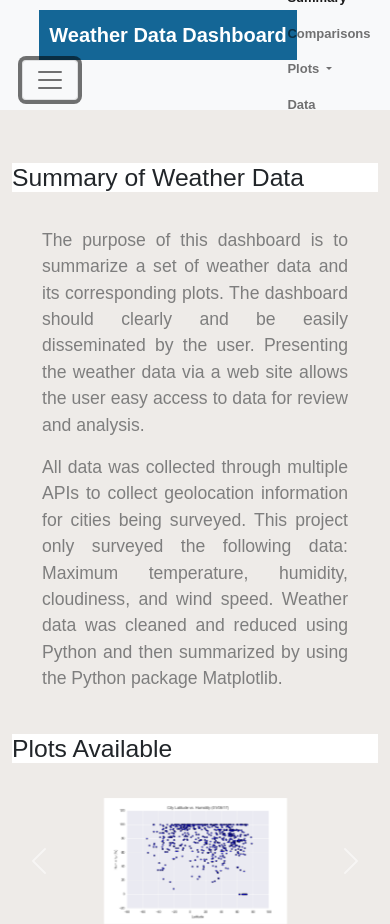
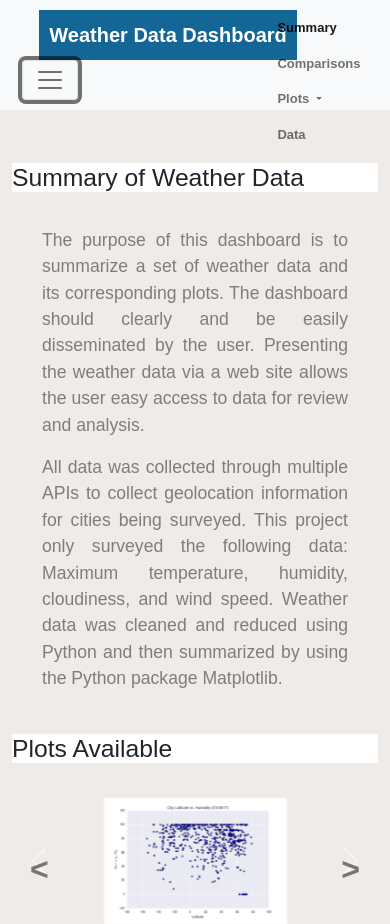
Before and after one commit to Lepto/Web-Design-Challenge, a plain HTML site: page index.html in a window 390 px wide. Both pictures are taken after a click on the button "Toggle navigation". Drawn offline with nearby package versions, Linux system fonts and the light colour scheme.

Commit message:
Added a media query
Media query added for the navbar-collapse portion.

```diff
--- a/style.css
+++ b/style.css
@@ -57,7 +57,6 @@ p {
   padding: 10px;
   margin-left: 5%;
 }
-
 .navbar-collapse {
   position: absolute;
   right: 5%;
@@ -115,3 +114,33 @@ p:not(.intro) {
 table {
   font-size: small;
 }
+
+.carousel-control-prev-icon,
+.carousel-control-next-icon {
+  outline: black;
+  border-color: black;
+}
+
+.carousel-control-next-icon:after
+{
+  content: '>';
+  color: black;
+  font-weight: 800;
+  font-size: 2rem;
+}
+
+.carousel-control-prev-icon:after {
+  content: '<';
+  color: black;
+  font-weight: 800;
+  font-size: 2rem;
+}
+
+@media only screen and (max-width: 991px) {
+  .navbar-collapse {
+    position: absolute;
+    right: 5%;
+    top: 0;
+    padding: 10px;
+ }
+}
```
